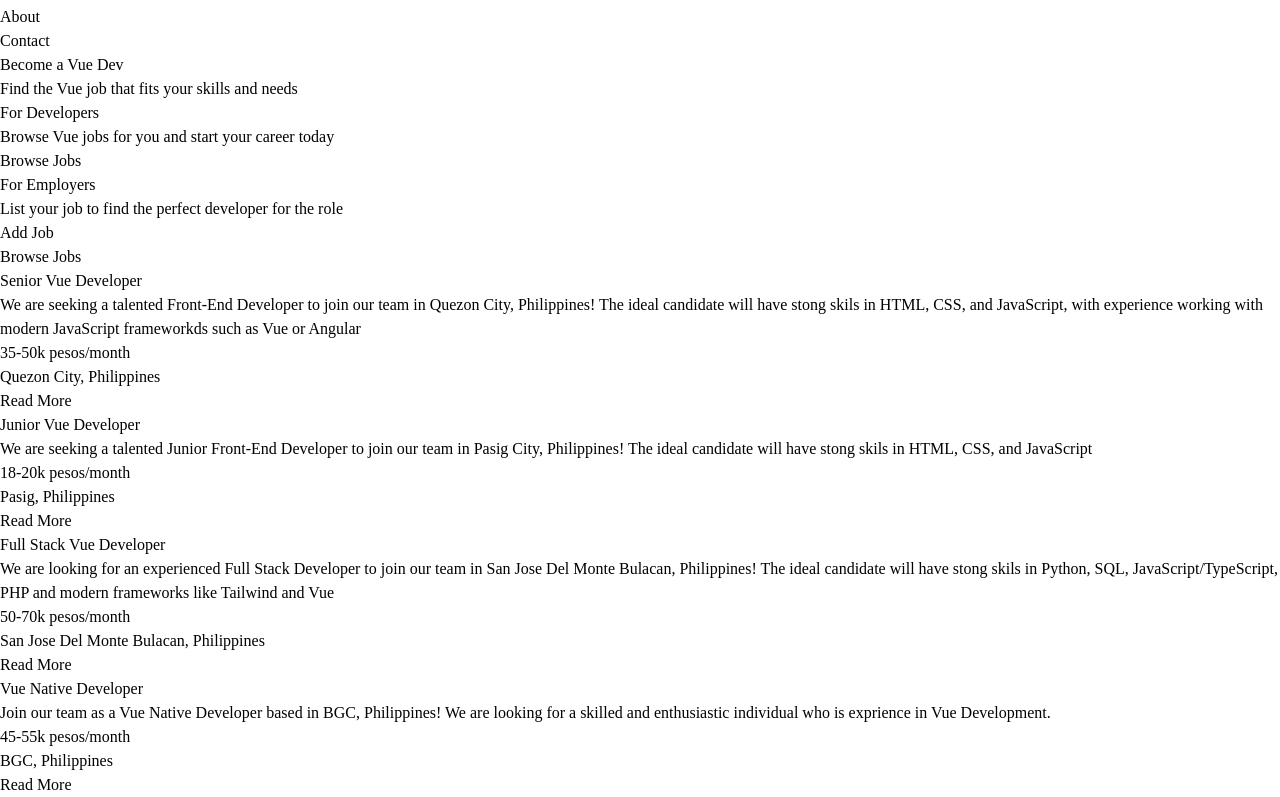
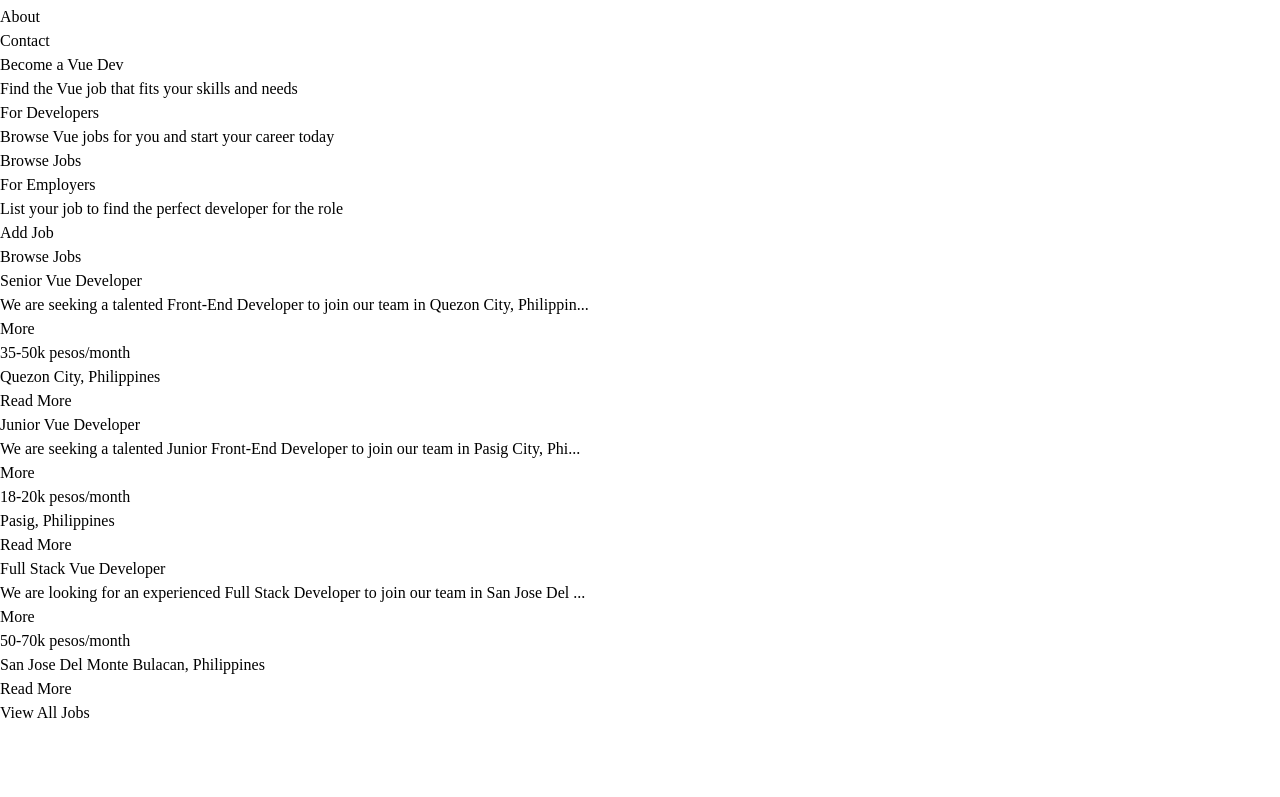
Before and after one commit to Jamess-Nicc/Vue-Practice-Codes, a Vue app: page /jobs in a window 1280 px wide. Shown: the part 1323-2120 px from the top of the page. After the commit the page ends 2048 px from the top, so only its background shows below. Built offline with nearby package versions, Linux system fonts and the light colour scheme.

Commit message:
learned how to truncate descriptions and add toggles that shows the full descriptions using ref and computed

```diff
--- a/src/App.vue
+++ b/src/App.vue
@@ -9,5 +9,5 @@ import joblistings  from "./components/joblistings.vue"
     <navbar />
     <hero />
     <homecards />
-    <joblistings />
+    <joblistings :limit="3" :showButton="true"/>
 </template>
--- a/src/components/card.vue
+++ b/src/components/card.vue
@@ -1,4 +1,10 @@
 <script setup>
+/* this fle mainly focues on setting up the design and behaviour for the
+cards in homecards.vue as discussed in the comments in that file.
+We use defineProps to create a prop and set a default feature.
+The default can either be used as a fallback or the main design.
+the <slot></slot> in the template basicaly behaves like an access point
+for whatever code will  be put in the bg prop using a v-bind directive. */
 import { defineProps } from 'vue';
 
 defineProps({
--- a/src/components/homecards.vue
+++ b/src/components/homecards.vue
@@ -1,4 +1,8 @@
 <script setup>
+/*This file creates the cards for both browse jobs and add job. This
+file contains an import from card.vue which has the dynamic design.
+As you've noticed, there is a <card></card> syntax which uses card.vue's designs
+to be inherit the design and behaviour of the children inside the card syntaxes. */
 import Card from "@/components/card.vue"
 </script>
 
--- a/src/components/joblisting.vue
+++ b/src/components/joblisting.vue
@@ -1,8 +1,29 @@
 <script setup>
-import { defineProps } from 'vue';
+/* This file  contains a script whereit imports defineProps for
+using the jobs in jobs.json, ref for reactive codes in this file, and computed
+to use methods like substring. */
+import { defineProps, ref, computed } from 'vue';
 
-defineProps({
+const props = defineProps({
     job: Object
+});
+
+const showFullDescription = ref(false) //create a function called showFullDescripton with value of ref(false), use ref for reactivity.
+const toggleFullDescription = () => {
+    showFullDescription.value = !showFullDescription.value;
+} /* create a function called toggleFullDescription. We use an arrow function where it takes in showFullDescription.value (.value because we use ref)
+ and it will only active when it equates to NOT showFullDescription.value (which is the value in the truncatedDescription function, we just counteract it.) */
+
+const truncatedDescription = computed(() => {
+    let description = props.job.description;
+    if (!showFullDescription.value) {
+        description = description.substring(0, 90) + '...';
+    }
+    return description;  /*create a function called truncatedDescription where we use the computed module
+    with an arrow function. Inside the function, we use a let statement for mutability. The let description takes
+    props and gets the job description using dot notation and under it, an if statement where if NOT showFullDescription.value (use dot because ref)
+    then that that should output description where description has a method of substring where it has a word limit of 0-90 with
+    a concatenation of "..." so that it shows an elipses right after the 90th character. Then we return the value of description after the if. */
 });
 </script>
 
@@ -15,7 +36,13 @@ defineProps({
             </div>
 
             <div class="mb-5">
-                {{ job.description }}
+                <div>
+                    {{ truncatedDescription }}
+                </div>
+                <button @click="toggleFullDescription" class="text-green-500 hover:text-green-600
+                mb-5">
+                    {{ showFullDescription ? 'Less' : 'More' }}
+                </button>
             </div>
 
             <h3 class="text-green-500 mb-2">{{ job.salary }}</h3>
--- a/src/components/joblistings.vue
+++ b/src/components/joblistings.vue
@@ -1,7 +1,15 @@
 <script setup>
 import JobListing from "./joblisting.vue"
 import jobData from "@/jobs2.json";
-import { ref } from 'vue';
+import { ref, defineProps } from 'vue';
+
+defineProps({
+    limit: Number,
+    showButton : {
+        type: Boolean,
+        default: false
+    }
+})
 
 const jobs = ref(jobData);
 </script>
@@ -13,8 +21,19 @@ const jobs = ref(jobData);
                 Browse Jobs
             </h2>
             <div class="grid grid-cols-1 md:grid-cols-3 gap-6">
-                <JobListing v-for="job in jobs" :key="job.id" :job="job" />
+                <JobListing v-for="job in jobs.slice(0, limit || jobs.length)" :key="job.id" :job="job" />
             </div>
         </div>
     </section>
+
+    <section v-if="showButton" class="m-auto max-w-lg my-10 px-6">
+        <a
+        href="/jobs"
+        target="_blank"
+        rel="noopener norefferer"
+        class="block bg-black text-white text-center py-4 px-6
+        rounded-xl hover:bg-gray-700">
+        View All Jobs
+        </a>
+    </section>
 </template>
```
